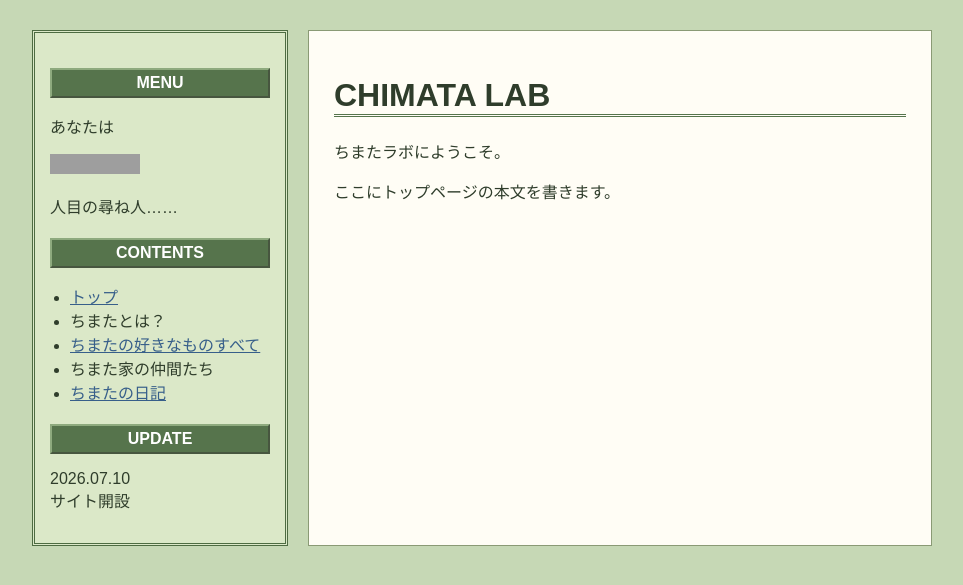
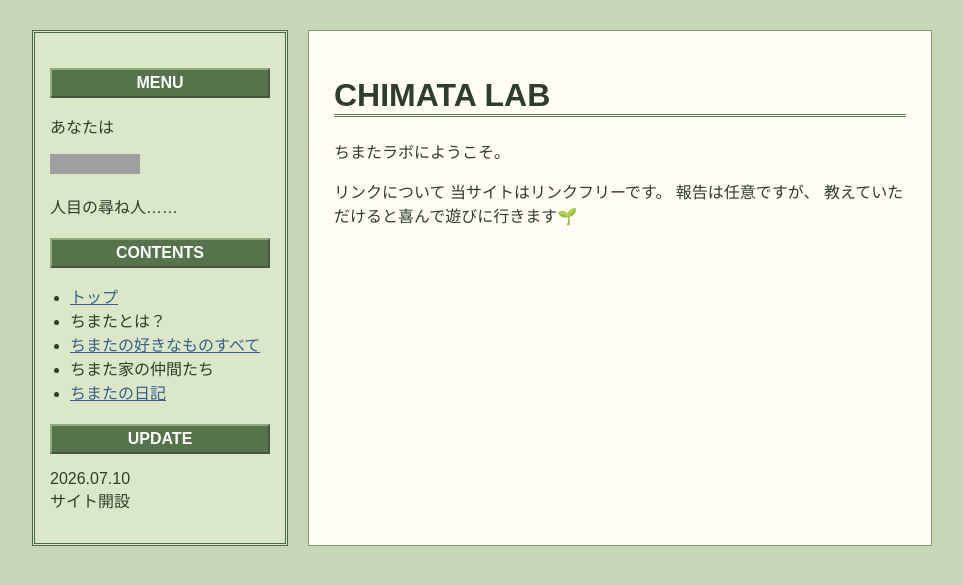
Before and after one commit to chimata-lab/chimata-lab.github.io, a Jekyll site: the page built from index.html, in a window 1280 px wide. Shown: the top 585 px of the page, without its empty margins (158-1121 px from the left). Built offline with Jekyll 4.4.1, drawn with Linux system fonts in a browser that asks for light colours; grey boxes are pictures that could not be loaded.

Commit message:
Update index.html

```diff
--- a/index.html
+++ b/index.html
@@ -8,5 +8,9 @@ title: トップ
 <p>ちまたラボにようこそ。</p>
 
 <p>
-    ここにトップページの本文を書きます。
+    リンクについて
+
+当サイトはリンクフリーです。
+報告は任意ですが、
+教えていただけると喜んで遊びに行きます🌱
 </p>
```
